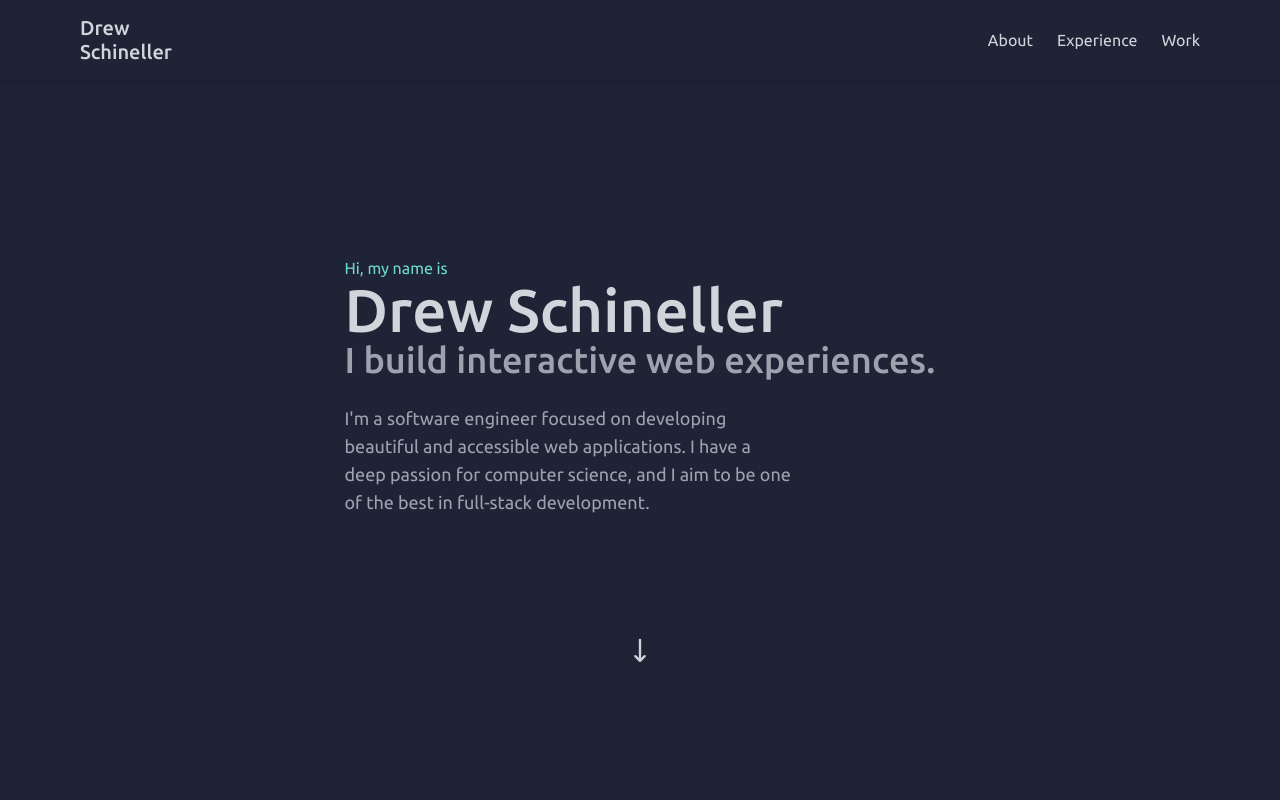
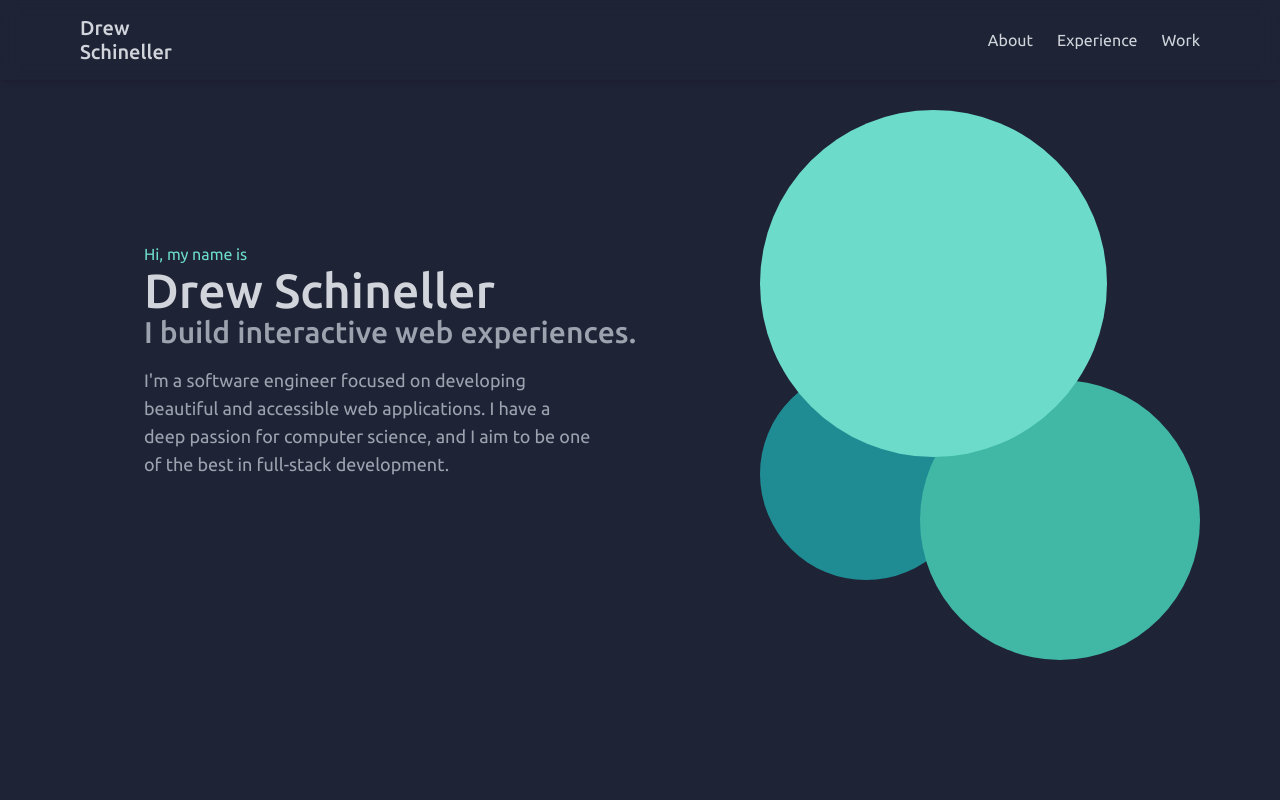
Before and after one commit to schin714/drews-site, a Next.js app: page / in a window 1280 px wide. Shown: the top 800 px of the page. Built offline with nearby package versions, Linux system fonts and the light colour scheme.

Commit message:
Added Circles and updated intro anims

```diff
--- a/src/components/Home/Hero.tsx
+++ b/src/components/Home/Hero.tsx
@@ -1,5 +1,6 @@
 import { motion } from "framer-motion";
 import ArrowDown from "../Icons/ArrowDown";
+import Circle1 from "../Icons/Circle1";
 
 const Hero = () => {
   const titleContainerVariants = {
@@ -27,12 +28,21 @@ const Hero = () => {
     },
   };
 
+  const circleVariants = {
+    down: {
+      scale: 0.9,
+    },
+    up: {
+      scale: 1.05,
+    },
+  };
+
   return (
-    <div className="h-screen min-h-[600px]">
-      <div className="flex h-full items-center justify-center">
-        <div className="px-10">
+    <div className="h-screen min-h-[600px] overflow-hidden">
+      <div className="h-full">
+        <div className="px-narrow flex h-[90%] items-center justify-start">
           <motion.div
-            className="my-16 text-left md:my-28"
+            className="mb-20 text-left md:mb-0"
             variants={titleContainerVariants}
             initial="hidden"
             animate="show"
@@ -41,19 +51,19 @@ const Hero = () => {
               Hi, my name is
             </motion.p>
             <motion.p
-              className="text-5xl font-medium md:text-6xl"
+              className="text-4xl font-medium md:text-5xl"
               variants={titleVariants}
             >
               Drew Schineller
             </motion.p>
             <motion.p
-              className="text-3xl font-medium text-gray-400 md:text-4xl"
+              className="text-2xl font-medium text-gray-400 md:text-3xl"
               variants={titleVariants}
             >
               I build interactive web experiences.
             </motion.p>
             <motion.p
-              className="mt-4 max-w-md text-lg text-gray-400 md:mt-6"
+              className="mt-4 max-w-md text-lg text-gray-400 md:mt-4"
               variants={titleVariants}
             >
               I&apos;m a software engineer focused on developing beautiful and
@@ -62,7 +72,8 @@ const Hero = () => {
               development.
             </motion.p>
           </motion.div>
-          <motion.div
+        </div>
+        {/* <motion.div
           className="flex w-full justify-center"
           variants={arrowContainerVariants}
           initial="hidden"
@@ -71,8 +82,49 @@ const Hero = () => {
           <motion.div variants={arrowVariants} animate="bounce">
             <ArrowDown />
           </motion.div>
+        </motion.div> */}
+      </div>
+      <div className="absolute -bottom-24 -right-10 scale-50 md:-bottom-32 md:-right-24 md:scale-90 lg:top-20 lg:-right-10 lg:scale-90 xl:right-20 xl:scale-100">
+        <motion.div
+          className="relative h-[550px] w-[440px]"
+          initial={{ y: 160, opacity: 0 }}
+          animate={{ y: 30, opacity: 1 }}
+          transition={{ duration: 1, delay: 2.2 }}
+        >
+          <motion.div
+            className=" let-0 absolute bottom-20"
+            variants={circleVariants}
+            initial={{ scale: 1 }}
+            drag
+            dragConstraints={{ top: 40, bottom: 40, left: 40, right: 40 }}
+            whileTap="down"
+            whileHover="up"
+          >
+            <Circle1 size="212" color="#1F8C93" />
           </motion.div>
-        </div>
+          <motion.div
+            className=" absolute bottom-0 right-0"
+            variants={circleVariants}
+            initial={{ scale: 1 }}
+            drag
+            dragConstraints={{ top: 40, bottom: 40, left: 40, right: 40 }}
+            whileTap="down"
+            whileHover="up"
+          >
+            <Circle1 size="280" color="#41B8A6" />
+          </motion.div>
+          <motion.div
+            className="absolute top-0 left-0"
+            variants={circleVariants}
+            initial={{ scale: 1 }}
+            drag
+            dragConstraints={{ top: 40, bottom: 40, left: 40, right: 40 }}
+            whileTap="down"
+            whileHover="up"
+          >
+            <Circle1 size="347" color="#6CDBCA" />
+          </motion.div>
+        </motion.div>
       </div>
     </div>
   );
--- /dev/null
+++ b/src/components/Icons/Circle1.tsx
@@ -0,0 +1,20 @@
+interface CircleProps {
+  size: string;
+  color: string;
+}
+
+const Circle1 = ({ size, color }: CircleProps) => {
+  return (
+    <svg
+      width={size}
+      height={size}
+      viewBox="0 0 379 379"
+      fill="none"
+      xmlns="http://www.w3.org/2000/svg"
+    >
+      <circle cx="189.5" cy="189.5" r="189.5" fill={color} />
+    </svg>
+  );
+};
+
+export default Circle1;
--- a/src/components/Layout/Navbar.tsx
+++ b/src/components/Layout/Navbar.tsx
@@ -49,7 +49,7 @@ const Navbar = () => {
 
   return (
     <motion.nav
-      className="px-narrow fixed z-40 w-full bg-ds-dark/80 py-4 shadow-md backdrop-blur"
+      className="px-wide fixed z-40 w-full bg-ds-dark/80 py-4 shadow-md backdrop-blur"
       variants={navVariants}
       initial="hidden"
       animate="show"
@@ -73,12 +73,22 @@ const Navbar = () => {
             <NavItem title="Work" />
           </div>
 
-          <div
+          <motion.div
             className="block cursor-pointer md:hidden"
             onClick={() => setShowSidebar(true)}
+            variants={textVariants}
+            initial="hidden"
+            animate={{
+              y: 0,
+              opacity: 1,
+              transition: {
+                duration: 0.5,
+                delay: 0.9,
+              },
+            }}
           >
             <MenuIcon />
-          </div>
+          </motion.div>
         </div>
       </div>
       <div
@@ -87,7 +97,7 @@ const Navbar = () => {
           (showSidebar ? "block" : "hidden")
         }
       >
-        <div className="px-narrow absolute top-6 right-0">
+        <div className="px-wide absolute top-6 right-0">
           <div className="cursor-pointer" onClick={() => setShowSidebar(false)}>
             <X />
           </div>
--- a/src/styles/globals.css
+++ b/src/styles/globals.css
@@ -10,6 +10,10 @@ body {
   @apply bg-ds-dark;
 }
 
-.px-narrow {
+.px-wide {
   @apply px-10 lg:px-20;
 }
+
+.px-narrow {
+  @apply px-20 lg:px-28 xl:px-36;
+}
```
Lines whose indentation alone changed are shown as unchanged.
